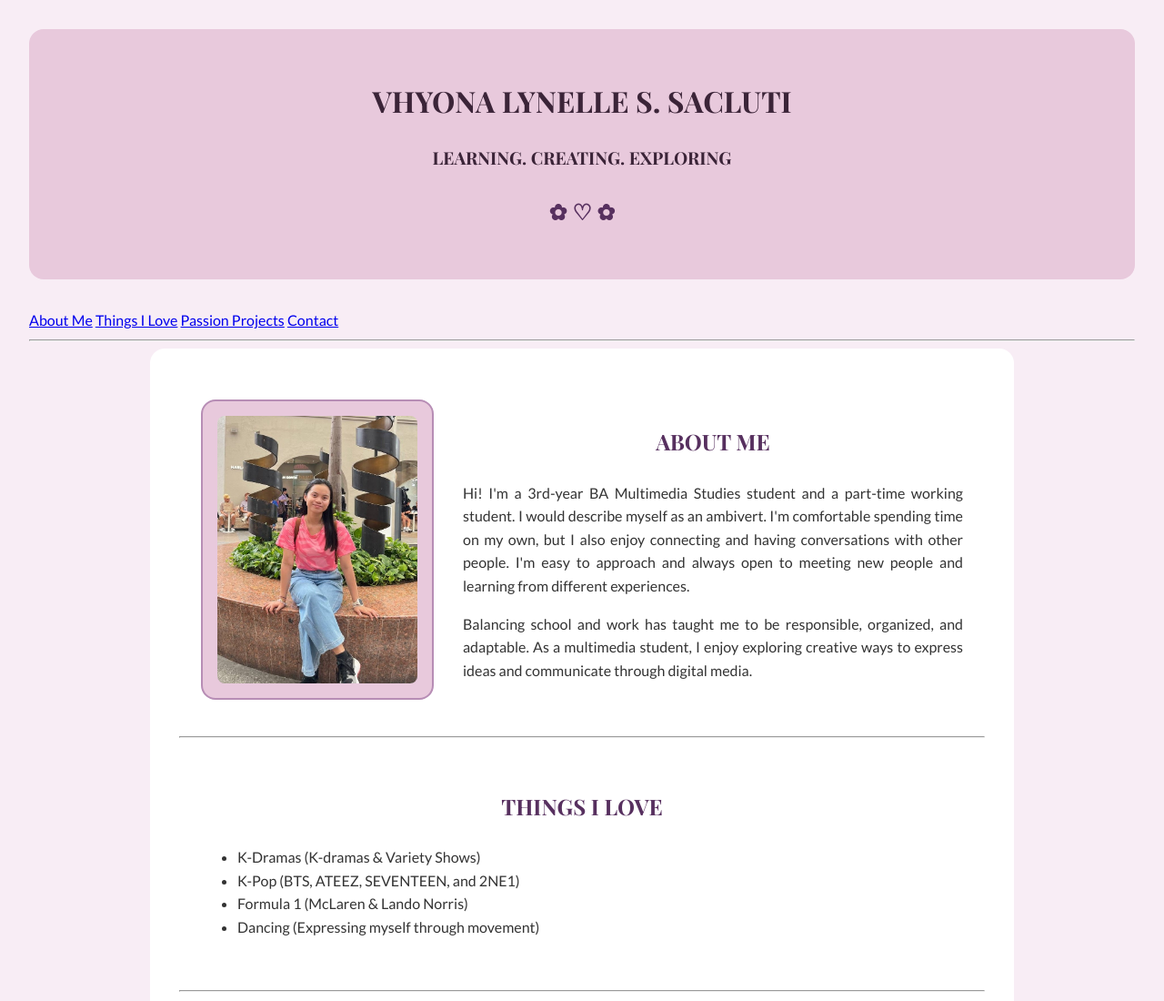
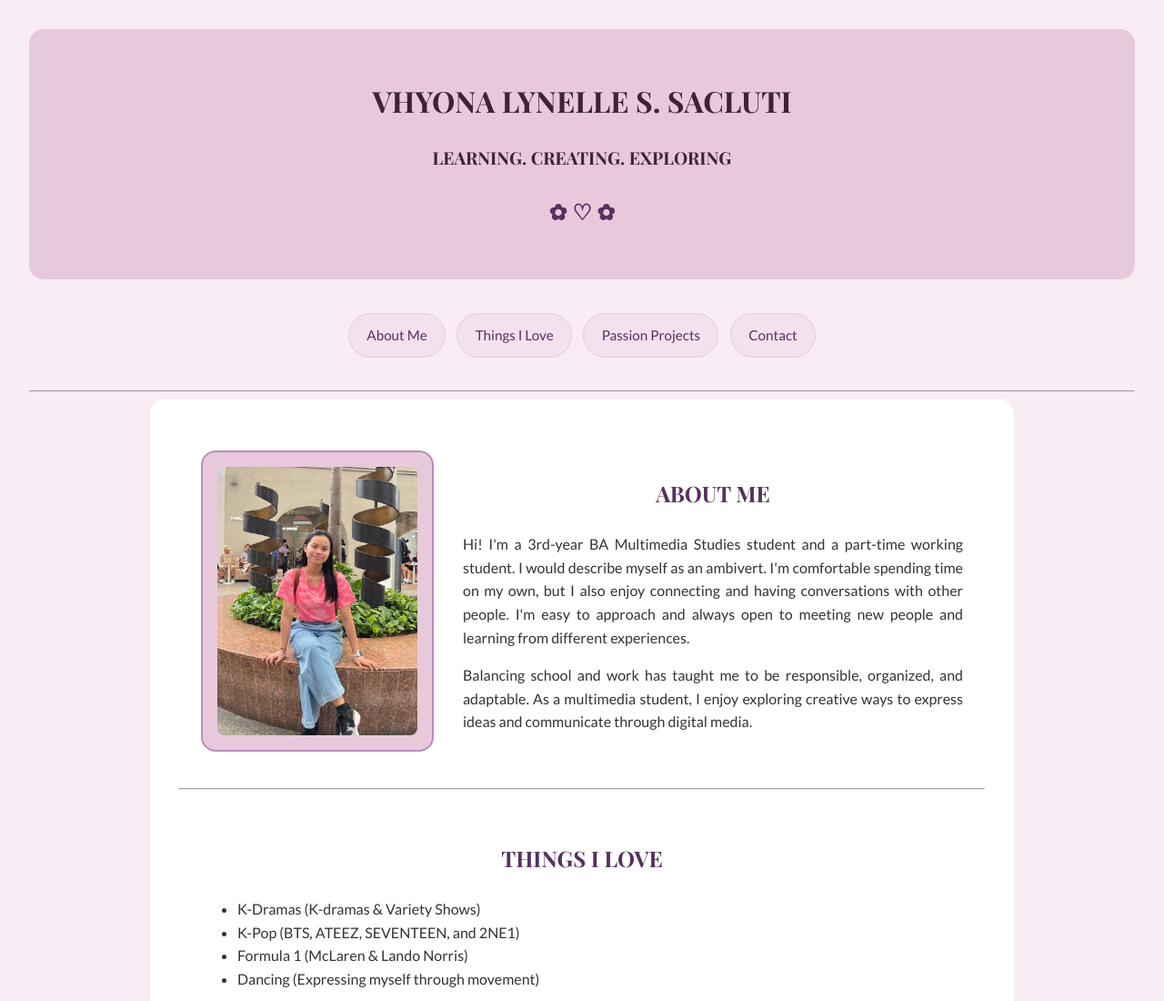
Before and after one commit to Vhyonaaa/about-me-website, a plain HTML site: page index.html in a window 1280 px wide. Shown: the top 1100 px of the page at 91% size. Drawn offline with nearby package versions, Linux system fonts and the light colour scheme.

Commit message:
Update style.css

```diff
--- a/style.css
+++ b/style.css
@@ -33,6 +33,32 @@ header h2 {
 	font-family: 'Playfair Display', Georgia, serif;
 	font-size: 1.2rem;
 		color: #3B2438;
+}
+
+/* NAVIGATION MENU */
+
+nav {
+	text-align: center;
+	margin: 1.5rem auto 2rem;
+}
+
+nav a {
+	display: inline-block;
+	font-family: 'Lato', Arial, sans-serif;
+	font-size: 0.95rem;
+	color: #57305F;
+	text-decoration: none;
+	background-color: #f3e1ed;
+	padding: 0.7rem 1.2rem;
+	margin: 0.3rem;
+	border: 1px solid #e8c9dc;
+	border-radius: 2rem;
+	transition: background-color 0.3s ease;
+}
+
+nav a:hover {
+	background-color: #e8c9dc;
+	color: #3B2438;
 }
 
 /* MAIN CONTENT */
```
